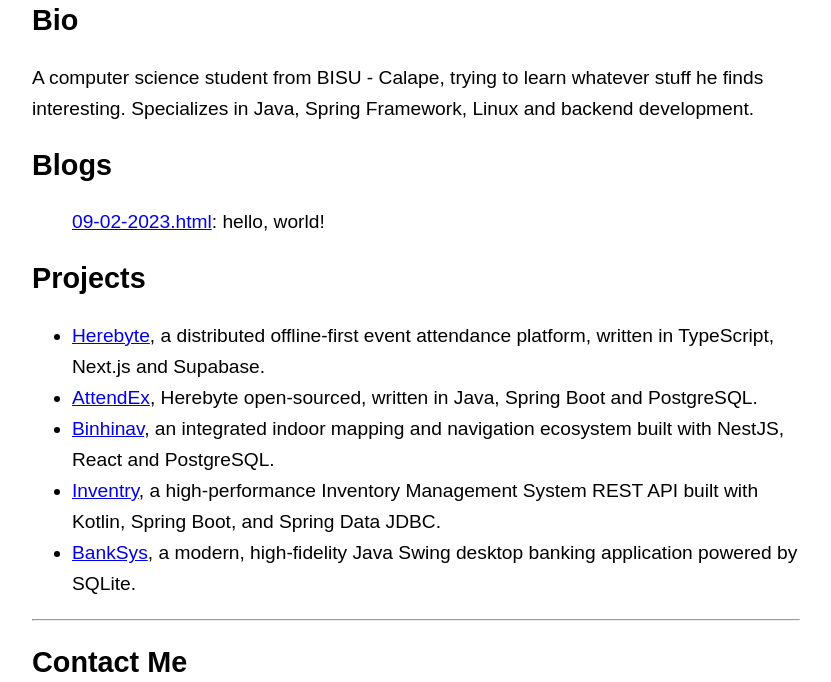
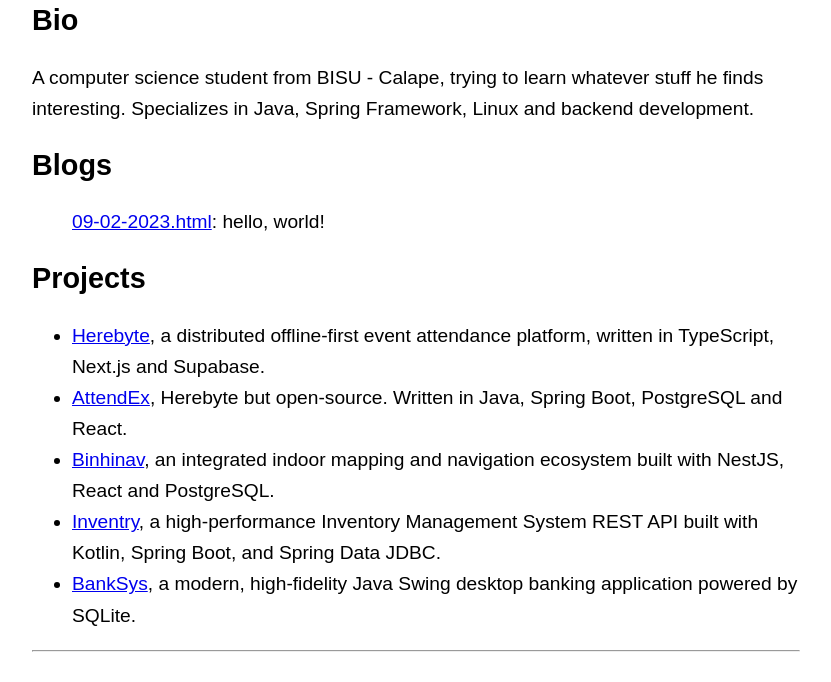
Before and after one commit to fjbaldon/fjbaldon.github.io, a plain HTML site: page index.html in a window 1280 px wide. Shown: the part 79-761 px from the top of the page, without its empty margins (224-1055 px from the left). Drawn offline with Linux system fonts and the light colour scheme.

Commit message:
Revise AttendEx project description in index.html

```diff
--- a/index.html
+++ b/index.html
@@ -51,7 +51,7 @@
             Herebyte</a>, a distributed offline-first event attendance platform, written in TypeScript, Next.js and Supabase.
         </li>
         <li><a href="https://github.com/fjbaldon/attendex" target="_blank">
-            AttendEx</a>, Herebyte open-sourced, written in Java, Spring Boot and PostgreSQL.
+            AttendEx</a>, Herebyte but open-source. Written in Java, Spring Boot, PostgreSQL and React.
         </li>
         <li><a href="https://github.com/fjbaldon/binhinav" target="_blank">
             Binhinav</a>, an integrated indoor mapping and navigation ecosystem built with NestJS, React and PostgreSQL.
```
